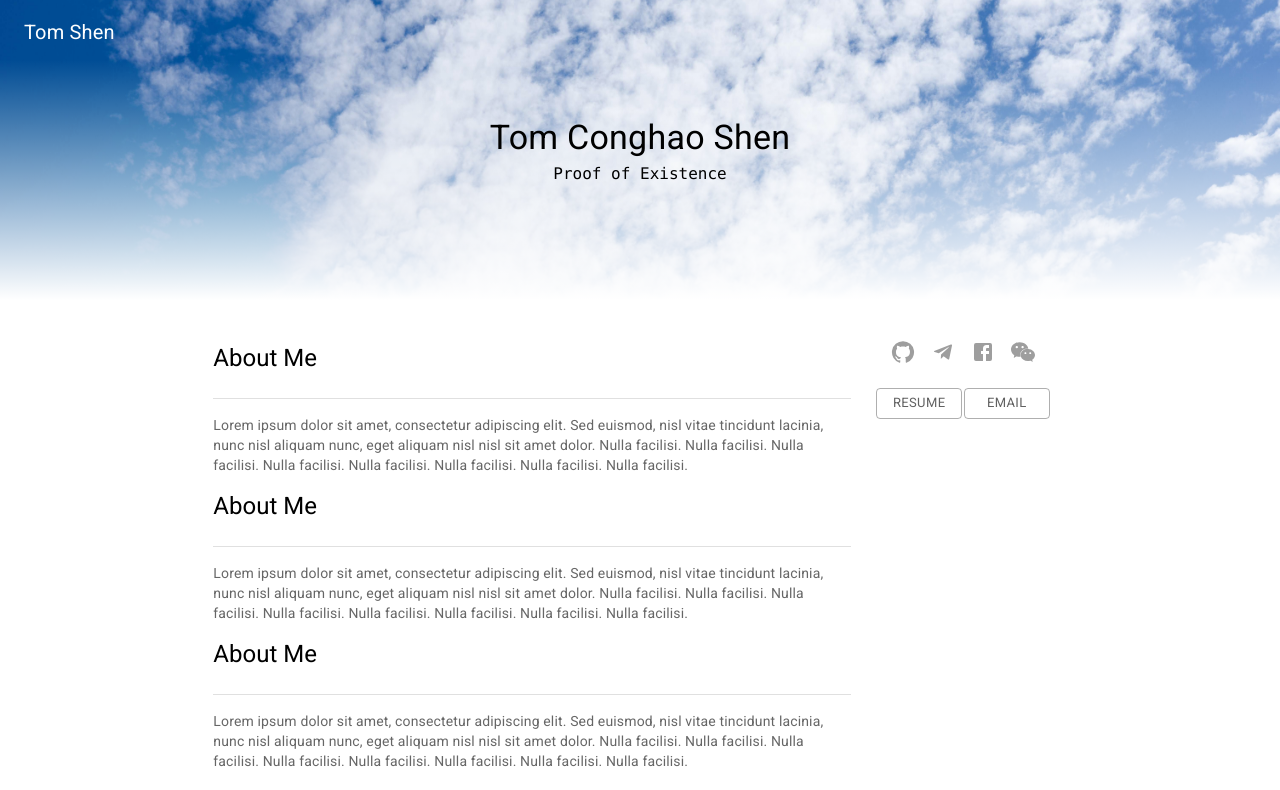
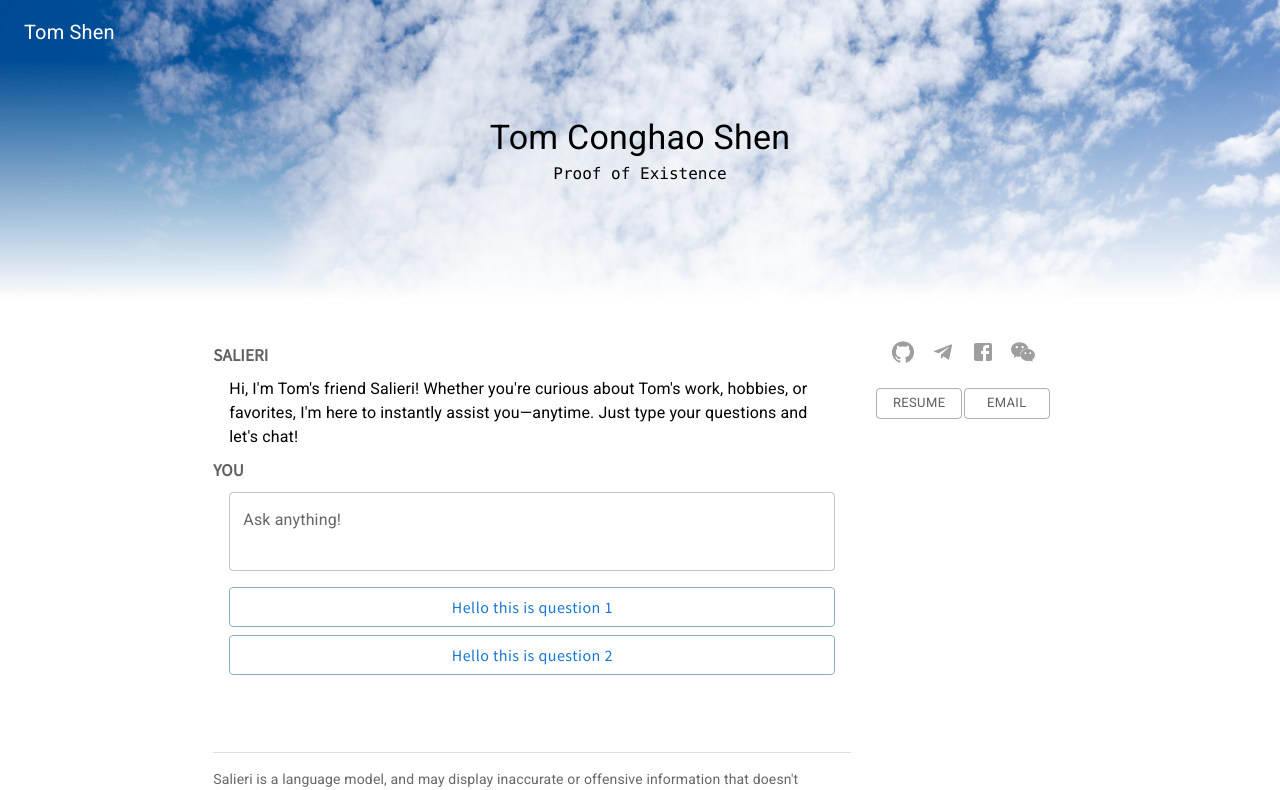
Before and after one commit to tsunrise/personal_website, a React (Create React App) app: page / in a window 1280 px wide. Shown: the top 790 px of the page. Built offline with nearby package versions, Linux system fonts and the light colour scheme; no server answers.

Commit message:
basic input

```diff
--- a/package.json
+++ b/package.json
@@ -6,6 +6,7 @@
     "@emotion/react": "^11.10.6",
     "@emotion/styled": "^11.10.6",
     "@fontsource/roboto": "^4.5.8",
+    "@fontsource/source-sans-pro": "^4.5.11",
     "@mui/icons-material": "^5.11.11",
     "@mui/material": "^5.11.14",
     "@testing-library/jest-dom": "^5.16.5",
--- a/src/App.tsx
+++ b/src/App.tsx
@@ -1,6 +1,7 @@
 import { useEffect } from 'react';
 import MainGrid from "./main";
 import '@fontsource/roboto';
+import '@fontsource/source-sans-pro';
 import { ThemeProvider } from '@mui/material/styles';
 import { createTheme } from '@mui/material/styles';
 import { grey } from "@mui/material/colors";
--- /dev/null
+++ b/src/components/salieri/salieri.tsx
@@ -0,0 +1,177 @@
+import { Box, TextField, Typography, Button, Collapse, Grow, Grid, LinearProgress, Alert } from "@mui/material"
+import { blue, grey } from "@mui/material/colors"
+import { useState } from "react"
+import ReplayIcon from '@mui/icons-material/Replay';
+import SendIcon from '@mui/icons-material/Send';
+
+const SpeakerTypography = (prop: { speaker: string }) => {
+    return <Typography variant="h6" sx={{
+        fontWeight: 600,
+        textTransform: "uppercase",
+        fontSize: 17,
+        fontFamily: "Source Sans Pro",
+        color: grey[700],
+    }}>{prop.speaker}</Typography>
+}
+
+
+const wrap = {
+    marginLeft: 2,
+    marginRight: 2,
+    marginTop: 1,
+    marginBottom: 1,
+}
+
+const Message = (prop: { speaker: string, text: string }) => {
+
+    return <Box>
+        <SpeakerTypography speaker={prop.speaker} />
+        <Typography variant="body1" sx={{
+            fontWeight: 400,
+            textTransform: "none",
+            ...wrap,
+        }}>{prop.text}</Typography>
+    </Box>
+}
+
+const InputBox = (props: {
+    question: string,
+    setQuestion: (question: string) => void,
+    suggested_questions: string[],
+    submit: () => void,
+    max_length: number,
+}) => {
+
+    const inputIsEmpty = props.question === ""
+    const lengthRatio = Math.min(props.question.length / props.max_length, 1)
+    const lengthExceeded = props.question.length > props.max_length
+    const displayProgress = lengthRatio > 0.8 && !lengthExceeded;
+
+    return <Box>
+        <SpeakerTypography speaker="you" />
+        <Box sx={{
+            ...wrap,
+        }}>
+            <TextField
+                multiline
+                minRows={2}
+                maxRows={6}
+                sx={{
+                    width: "100%",
+                }}
+                label="Ask anything!"
+                variant="outlined"
+                value={props.question}
+                onChange={(event) => {
+                    props.setQuestion(event.target.value)
+                }}
+                error={props.question.length > props.max_length}
+            />
+            <Collapse in={displayProgress}>
+                <Grow in={displayProgress} timeout={400}>
+                    <LinearProgress variant="determinate" value={lengthRatio * 100} sx={{
+                        height: 2,
+                        display: displayProgress ? "block" : "none",
+                        marginTop: 0.5,
+                    }} />
+                </Grow>
+            </Collapse>
+        </Box>
+        <Collapse in={!inputIsEmpty}>
+            {/* Reset and Submit button. Reset button is an icon, and submit button is text button*/}
+            <Collapse in={lengthExceeded}>
+                <Grow in={lengthExceeded} timeout={400}>
+                    <Alert severity="error" sx={{
+                        marginLeft: 2,
+                        marginRight: 2,
+                        marginBottom: 1,
+                    }}>
+                        Your question is too long. ({props.question.length}/{props.max_length})
+                    </Alert>
+                </Grow>
+            </Collapse>
+
+            <Box sx={{
+                display: "flex",
+                justifyContent: "flex-end",
+                ...wrap,
+            }}
+            >
+                <Grow in={!inputIsEmpty} timeout={400}>
+                    <Button variant="outlined" startIcon={<ReplayIcon />} color="secondary"
+                        onClick={() => {
+                            props.setQuestion("")
+                        }}
+                    >
+                        Start Over
+                    </Button>
+                </Grow>
+                <Grow in={!inputIsEmpty} timeout={800}>
+                    <Button variant="contained" endIcon={<SendIcon />} color="primary" sx={{
+                        marginLeft: 1,
+                    }}
+                        onClick={() => {
+                            props.submit()
+                        }}
+                        disabled={lengthExceeded}
+                    >
+                        Send
+                    </Button>
+                </Grow>
+            </Box>
+        </Collapse>
+        <Collapse in={inputIsEmpty}>
+            <Box sx={{
+                ...wrap,
+            }}>
+                {/* Show a list of buttons with 100% width, and each button displays a suggested question. Put text in middle.*/}
+                {props.suggested_questions.map((question, index) => {
+                    return <Grow key={index} in={inputIsEmpty} timeout={(index + 1) * 400}>
+                        <Box sx={{
+                            width: "100%",
+                            marginBottom: 1,
+                        }}>
+                            <Button variant="outlined" sx={{
+                                width: "100%",
+                                textTransform: "none",
+                                fontWeight: 400,
+                                fontSize: 16,
+                                fontFamily: "Source Sans Pro",
+                                color: blue[700],
+                            }}
+                                onClick={() => {
+                                    props.setQuestion(question)
+                                }}
+                            >{question}</Button>
+                        </Box>
+                    </Grow>
+
+                })}
+            </Box>
+        </Collapse>
+    </Box>
+}
+
+const welcome_text = `Hi, I'm Tom's friend Salieri! Whether you're curious about Tom's work, hobbies, or favorites, I'm here to instantly assist you—anytime. Just type your questions and let's chat!`
+
+// const placement_text = `The meaning of life is a philosophical and existential question that has been contemplated by humans for millennia. It involves seeking to understand the significance, purpose, or value of life and existence. Many people have approached the question from religious, philosophical, scientific, and existential perspectives.`
+
+
+
+export const Salieri = () => {
+
+    const [userQuestion, setUserQuestion] = useState("")
+
+    return <Box>
+        <Message speaker="Salieri" text={welcome_text} />
+        <InputBox
+            question={userQuestion}
+            setQuestion={setUserQuestion}
+            suggested_questions={["Hello this is question 1", "Hello this is question 2"]}
+            submit={() => { console.log("submit") }}
+            max_length={300}
+        />
+        {/* <Message speaker="you" text="What's the meaning of life?" />
+        <Message speaker="Salieri" text={placement_text} /> */}
+    </Box>
+}
--- a/src/main.tsx
+++ b/src/main.tsx
@@ -6,6 +6,7 @@ import HeadBar from "./components/headbar";
 import Heading from "./components/heading";
 import ContactGadget from "./components/contact/contact";
 import { styled } from "@mui/system";
+import { Salieri } from "./components/salieri/salieri";
 
 const BodyGrid = styled(Grid)(({ theme }) => ({
     [theme.breakpoints.up("sm")]: {
@@ -37,18 +38,6 @@ export default function MainGrid() {
         return () => { window.removeEventListener("scroll", handleScroll) }
     })
 
-    const Placeholder = <Box><Typography variant="h5" sx={{ marginBottom: 2 }}>About Me</Typography>
-        <Divider sx={{
-            marginTop: 3,
-            marginBottom: 2
-        }} />
-        <Typography variant="body2" color="textSecondary" style={{ marginBottom: 15 }}>
-            Lorem ipsum dolor sit amet, consectetur adipiscing elit. Sed euismod, nisl vitae
-            tincidunt lacinia, nunc nisl aliquam nunc, eget aliquam nisl nisl sit amet
-            dolor. Nulla facilisi. Nulla facilisi. Nulla facilisi. Nulla facilisi. Nulla
-            facilisi. Nulla facilisi. Nulla facilisi. Nulla facilisi.
-        </Typography></Box>
-
     return (
         <Grid container justifyContent="center" sx={{ flexGrow: 1 }}>
 
@@ -59,7 +48,15 @@ export default function MainGrid() {
 
             {/*Page-wide Width Adjustment*/}
             <BodyGrid item container xs={12} sm={11} lg={8} xl={6} spacing={1}>
-                <Grid item container xs={12} md={9} direction="column">
+                <Grid item container xs={12} md={9} direction="column" sx={{
+                    display: 'flex',
+                    flexDirection: 'column',
+                    justifyContent: 'space-between',
+                    minHeight: '65vh', // This ensures the container takes up at least the full viewport height
+                    marginLeft: { xs: 1, md: 0 },
+                    marginRight: { xs: 1, md: 0 },
+                }} justifyContent="space-between">
+                    <Grid item container direction="column">
                         <MainItemGrid item>
                             <Hidden mdUp>
                                 <ContactGadget />
@@ -68,9 +65,12 @@ export default function MainGrid() {
 
                         {/*Main Content Naive Placeholder*/}
                         <MainItemGrid item>
-                        {Placeholder} {Placeholder} {Placeholder} {Placeholder} {Placeholder} {Placeholder}
+                            <Salieri />
                         </MainItemGrid>
+                    </Grid>
 
+
+                    {/* Footnote. There should be blank if content above does not fit one page. */}
 
                     <MainItemGrid item>
                         <Divider sx={{
@@ -78,6 +78,8 @@ export default function MainGrid() {
                             marginBottom: 2
                         }} />
                         <Typography variant="body2" color="textSecondary" style={{ marginBottom: 15 }}>
+                            Salieri is a language model, and may display inaccurate or offensive information that doesn't represent Tom's views.
+                            <br />
                             © Conghao Shen
                         </Typography>
                     </MainItemGrid>
@@ -92,8 +94,8 @@ export default function MainGrid() {
                         <ContactGadget />
                     </Grid>
                 </Grid>
-            </BodyGrid>
+            </BodyGrid >
 
-        </Grid>
+        </Grid >
     )
 }
```
Lines whose indentation alone changed are shown as unchanged.
